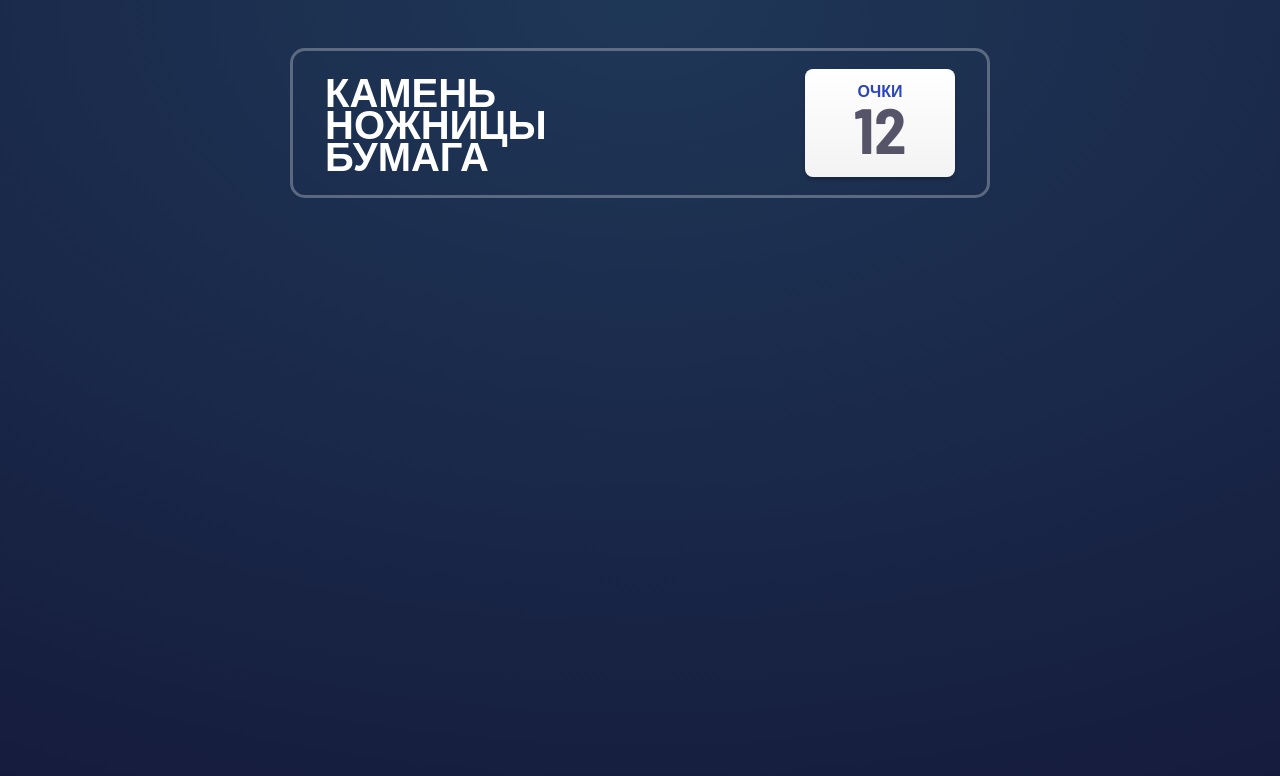
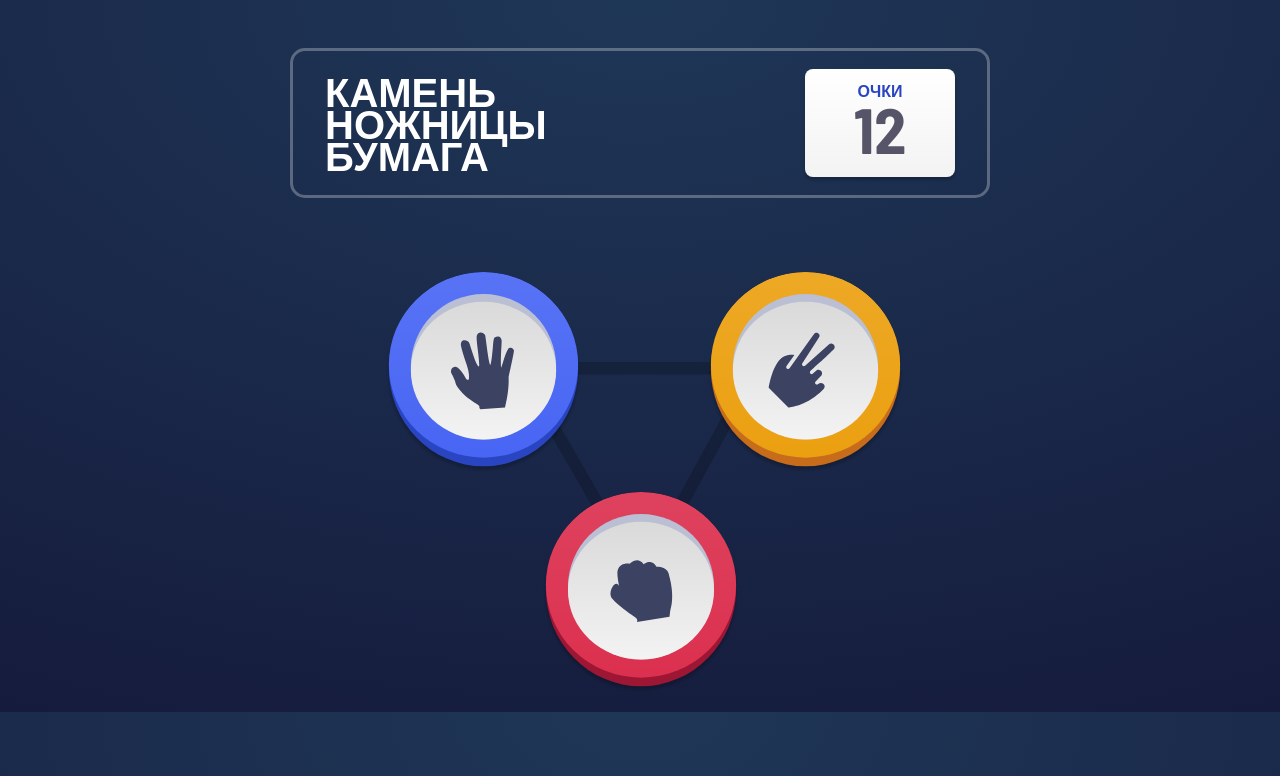
Before and after one commit to larikov174/rock-paper-scissors, a React (Vite) app: page / in a window 1280 px wide. Shown: the top 776 px of the page. Built offline with nearby package versions, Linux system fonts and the light colour scheme.

Commit message:
feat: add main section

```diff
--- a/src/components/App.jsx
+++ b/src/components/App.jsx
@@ -1,5 +1,6 @@
 import styled from 'styled-components';
 import Header from './Header';
+import Game from './Game';
 
 const MainPage = styled.div`
   width: min(938px, 100%);
@@ -13,7 +14,7 @@ const App = () => {
   return (
     <MainPage>
       <Header />
-      {/* <Game /> */}
+      <Game />
       {/* <Footer /> */}
     </MainPage>
   );
--- /dev/null
+++ b/src/components/Game.jsx
@@ -0,0 +1,20 @@
+import styled from 'styled-components';
+import PickScreen from './PickScreen';
+
+const GameContainer = styled.article`
+  width: 100%;
+  min-height: 350px;
+	margin-top: 164px;
+  display: flex;
+	justify-content: center;
+`;
+
+const Game = () => {
+  return (
+    <GameContainer>
+      <PickScreen />
+    </GameContainer>
+  );
+};
+
+export default Game;
--- a/src/components/Header.jsx
+++ b/src/components/Header.jsx
@@ -5,7 +5,7 @@ const MainContainer = styled.header`
   justify-content: space-between;
   align-items: center;
   padding: 0 32px;
-  margin: 48px auto;
+  margin: 48px auto 0;
   border: 3px solid rgba(255, 255, 255, 0.28);
   border-radius: 15px;
   width: min(700px, calc(100% - 64px));
--- /dev/null
+++ b/src/components/PickScreen.jsx
@@ -0,0 +1,40 @@
+import styled from 'styled-components';
+import triangle from '../assets/triangle.svg';
+import rock from '../assets/rock.svg';
+import paper from '../assets/paper.svg';
+import scissors from '../assets/scissors.svg';
+
+const Container = styled.section`
+  width: min(254px, calc(100% - 64px));
+  height: clamp(188px, 287px, 50vw);
+  display: flex;
+  background-image: url(${triangle});
+  background-size: contain;
+  background-position: top;
+  background-repeat: no-repeat;
+`;
+
+const Image = styled.img`
+  width: clamp(100px, 200px, 50vw);
+  height: clamp(100px, 200px, 50vw);
+  position: ${(props) => props.position};
+  left: ${(props) => props.left};
+  top: ${(props) => props.top};
+  border-radius: 50%;
+  &:hover {
+    box-shadow: 0 0 10px 30px #ffffff24;
+    cursor: pointer;
+  }
+`;
+
+const PickScreen = () => {
+  return (
+    <Container>
+      <Image src={paper} position="relative" top="-90px" left="-50%" />
+      <Image src={scissors} position="relative" top="-90px" left="0%" />
+      <Image src={rock} position="relative" top="130px" left="-360px" />
+    </Container>
+  );
+};
+
+export default PickScreen;
--- a/src/index.css
+++ b/src/index.css
@@ -13,7 +13,7 @@
 body {
   background: radial-gradient(134.34% 134.34% at 50% 0%, #1f3757 0%, #131537 100%);
   width: 100vw;
-  height: 100vh;
+  /* height: 100vh; */
   display: flex;
   flex-direction: column;
 }
```
Also changed, not shown: src/assets/triangle.svg (added).
